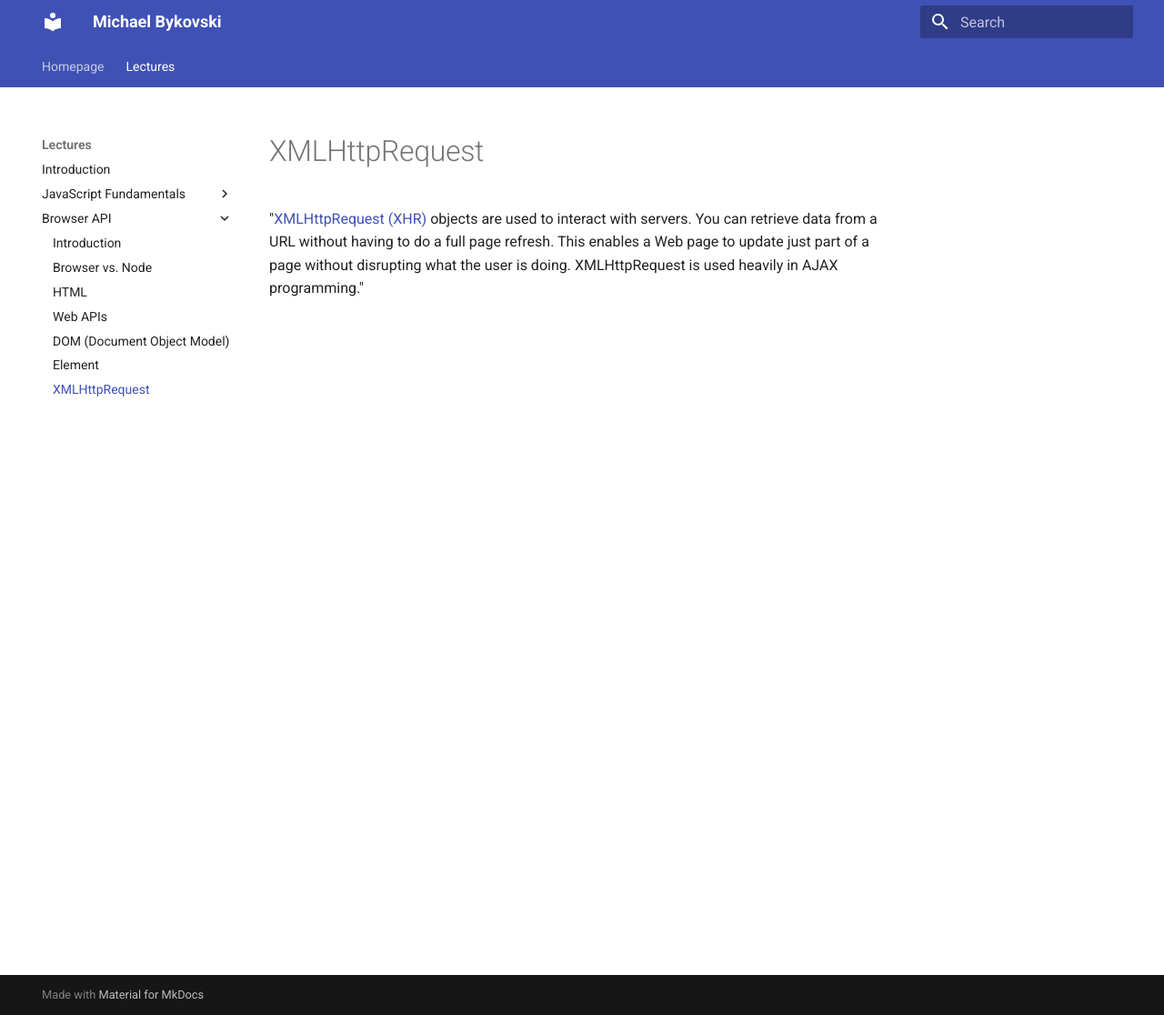
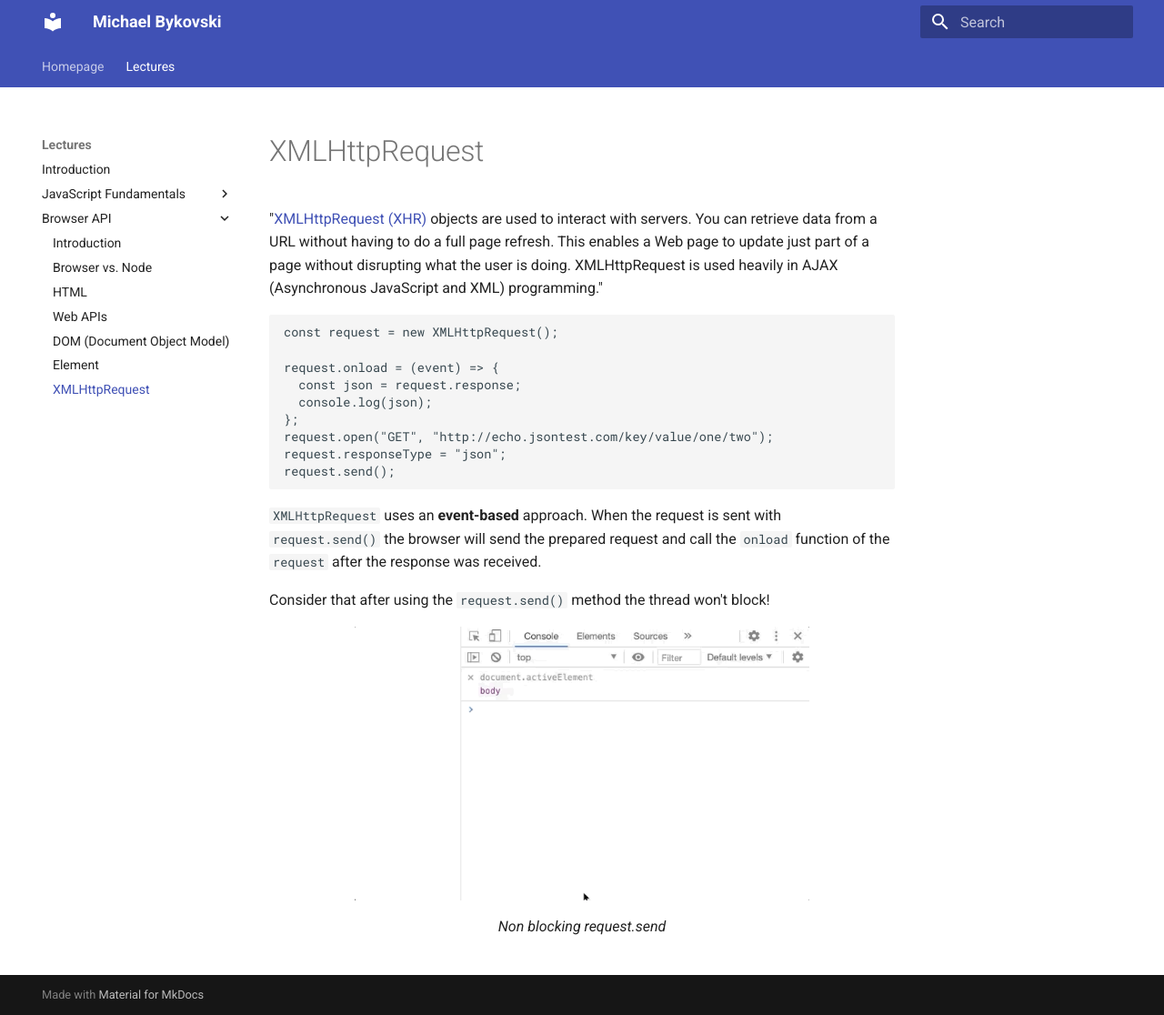
Before and after one commit to bykof/bykof.github.com, an MkDocs documentation site: the page built from docs/lectures/browser-api/xmlhttprequest.md, in a window 1280 px wide and 1116 px high. Shown: the whole window at 91% size. Built offline with MkDocs 1.6.1 and Material for MkDocs 9.7.7, drawn with Linux system fonts in a browser that asks for light colours.

Commit message:
add element, fetch and xmlhttprequest

````diff
--- a/docs/lectures/browser-api/xmlhttprequest.md
+++ b/docs/lectures/browser-api/xmlhttprequest.md
@@ -1,3 +1,25 @@
 # XMLHttpRequest
 
-"[XMLHttpRequest (XHR)](https://developer.mozilla.org/en-US/docs/Web/API/XMLHttpRequest) objects are used to interact with servers. You can retrieve data from a URL without having to do a full page refresh. This enables a Web page to update just part of a page without disrupting what the user is doing. XMLHttpRequest is used heavily in AJAX programming."
+"[XMLHttpRequest (XHR)](https://developer.mozilla.org/en-US/docs/Web/API/XMLHttpRequest) objects are used to interact with servers. You can retrieve data from a URL without having to do a full page refresh. This enables a Web page to update just part of a page without disrupting what the user is doing. XMLHttpRequest is used heavily in AJAX (Asynchronous JavaScript and XML) programming."
+
+```javascript
+const request = new XMLHttpRequest();
+
+request.onload = (event) => {
+  const json = request.response;
+  console.log(json);
+};
+request.open("GET", "http://echo.jsontest.com/key/value/one/two");
+request.responseType = "json";
+request.send();
+```
+
+`XMLHttpRequest` uses an **event-based** approach.
+When the request is sent with `request.send()` the browser will send the prepared request and call the `onload` function of the `request` after the response was received.
+
+Consider that after using the `request.send()` method the thread won't block!
+
+<figure>
+  <img src="/img/non_blocking_request.gif" width="500" />
+  <figcaption>Non blocking request.send</figcaption>
+</figure>
````
Also changed, not shown: docs/lectures/browser-api/element.md (+15 -1 lines), docs/lectures/browser-api/fetch.md (added, +31 -0 lines), docs/img/non_blocking_request.gif (added).
